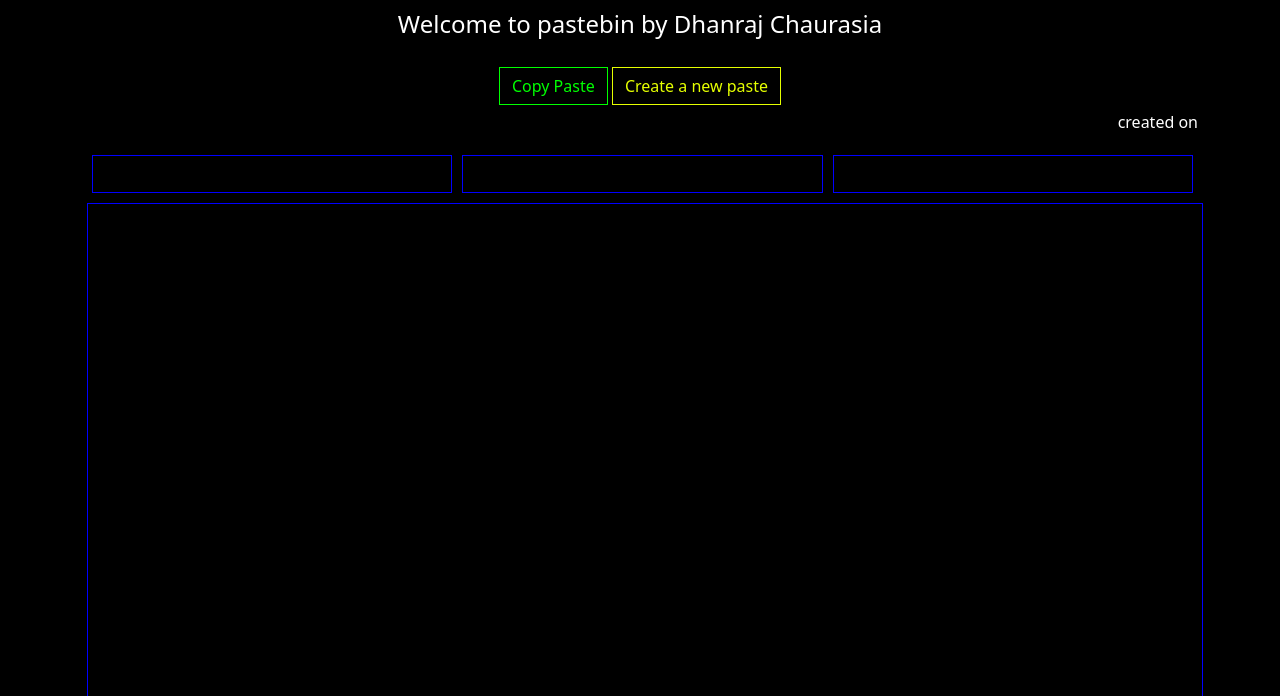
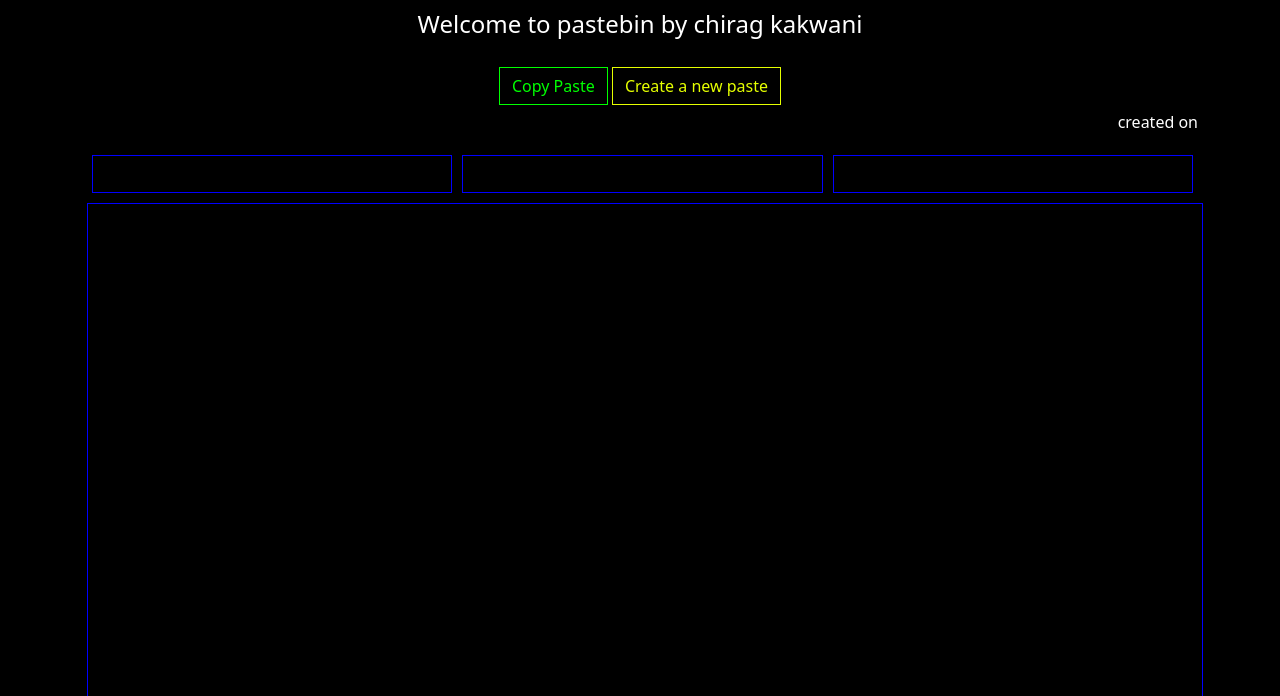
Before and after one commit to onlychirag/pastebin, a Django app: template app/templates/paste.html in a window 1280 px wide. Shown: the top 696 px of the page. Run offline with Django 4.2, Linux system fonts and the light colour scheme; the template is opened without the code that fills it, so the values that code supplies are empty.

Commit message:
Update paste.html

```diff
--- a/app/templates/paste.html
+++ b/app/templates/paste.html
@@ -3,7 +3,7 @@
 <head>
     <meta charset="UTF-8">
     <meta name="viewport" content="width=device-width, initial-scale=1.0">
-    <title>Pastebin by Dhanraj</title>
+    <title>Pastebin by chirag</title>
     <link href="https://cdn.jsdelivr.net/npm/bootstrap@5.3.2/dist/css/bootstrap.min.css" rel="stylesheet" integrity="sha384-T3c6CoIi6uLrA9TneNEoa7RxnatzjcDSCmG1MXxSR1GAsXEV/Dwwykc2MPK8M2HN" crossorigin="anonymous">
 </head>
 <style>
@@ -70,7 +70,7 @@
     </style>
 <body>
     <div class="header">
-        <h4>Welcome to pastebin by Dhanraj Chaurasia</h4>
+        <h4>Welcome to pastebin by chirag kakwani</h4>
     </div>
     <div class="container">
         <button class="btn btn-primary" id="copy">Copy Paste</button>
```
